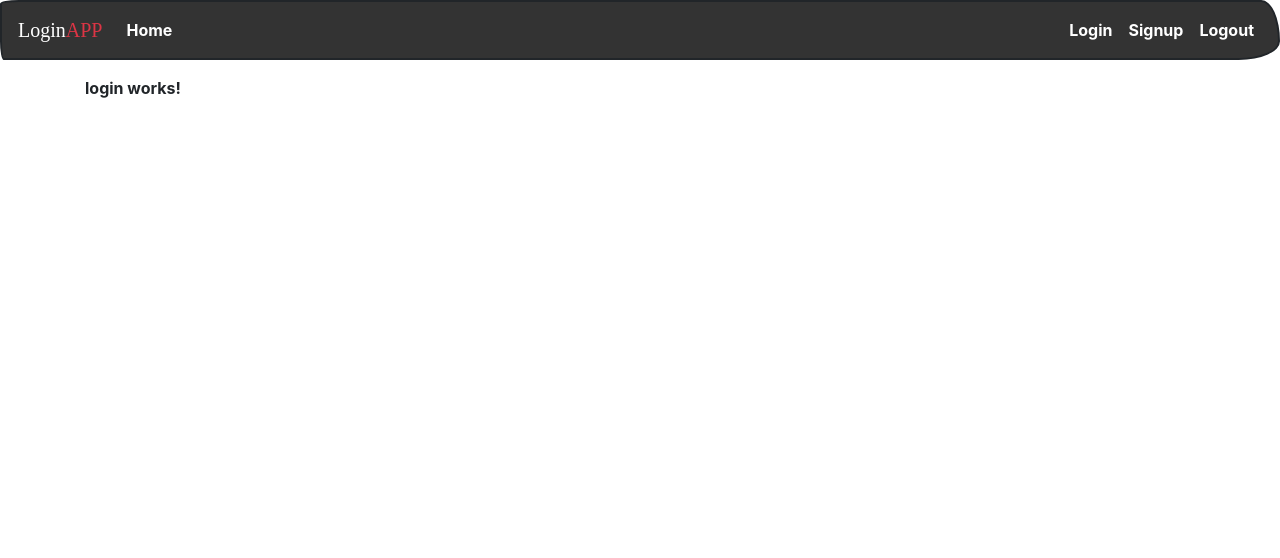
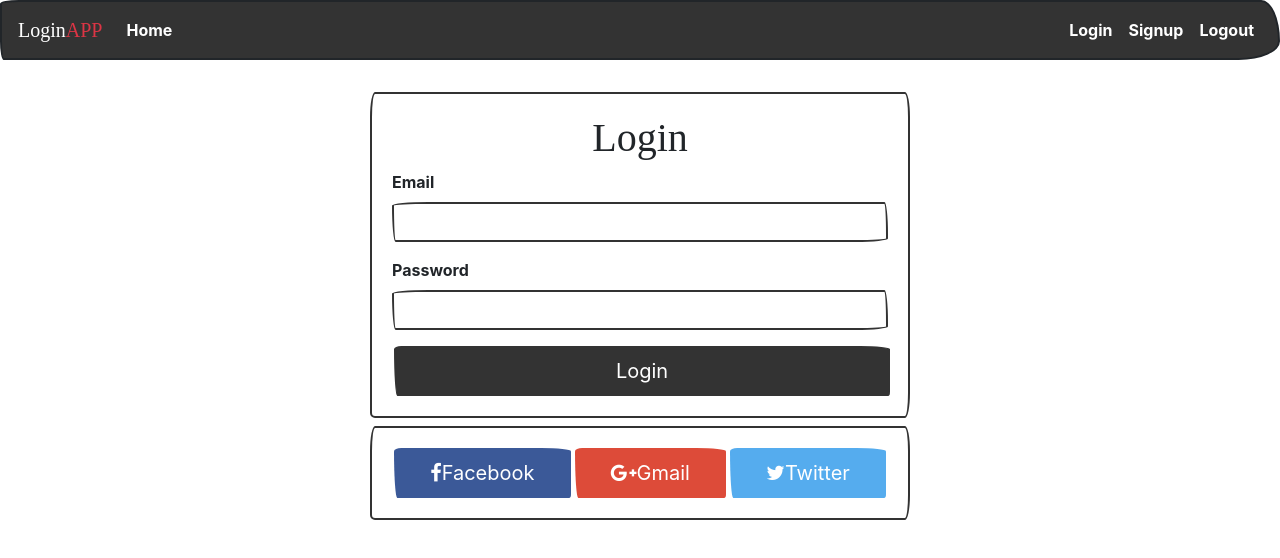
Before and after one commit to Hattori21/loginapp, an Angular app: page /login in a window 1280 px wide. Shown: the top 558 px of the page. Built offline with nearby package versions, Linux system fonts and the light colour scheme; a web font is replaced by a local one.

Commit message:
Layed out the login page

```diff
--- a/src/app/components/login/login.component.html
+++ b/src/app/components/login/login.component.html
@@ -1,3 +1,49 @@
-<p>
-  login works!
-</p>
+<div class="row">
+	<div class="col-md-6 mx-auto mt-3">
+		<div class="card">
+			<div class="card-body">
+
+				<h1 class="text-center">Login</h1>
+
+				<form>
+					<div class="form-group">
+						<label for="email">Email</label>
+						<input type="email" name="email" id="email" class="form-control">
+					</div>
+					<div class="form-group">
+						<label for="password">Password</label>
+						<input type="password" name="password" id="password" class="form-control">
+					</div>
+				</form>
+
+				<input type="text" value="Login" class="btn btn-primary btn-block btn-lg">
+
+			</div>
+		</div>
+	</div>
+</div>
+
+<div class="row">
+	<div class="col-md-6 mx-auto mt-2">
+		<div class="card">
+			<div class="card-body card-body--social">
+
+				<button class="btn btn-lg btn-facebook">
+					<i class="fa fa-facebook"></i>
+					<span>Facebook</span>
+				</button>
+
+				<button class="btn btn-lg btn-gmail">
+					<i class="fa fa-google-plus"></i>
+					<span>Gmail</span>
+				</button>
+
+				<button class="btn btn-lg btn-twitter">
+					<i class="fa fa-twitter"></i>
+					<span>Twitter</span>
+				</button>
+
+			</div>
+		</div>
+	</div>
+</div>
--- a/src/app/components/login/login.component.less
+++ b/src/app/components/login/login.component.less
@@ -0,0 +1,8 @@
+.card{
+	&-body{
+		&--social{
+			display: flex;
+			justify-content: space-between;
+		}
+	}
+}
--- a/src/styles.less
+++ b/src/styles.less
@@ -1 +1,26 @@
 /* You can add global styles to this file, and also import other style files */
+.btn{
+	flex-grow: 2;
+	margin: 0 2px;
+	&-facebook{
+		background-color: #3b5998;
+		color: white;
+		&:hover{
+			background-color: #2B447A;
+		}
+	}
+	&-gmail{
+		background-color: #dd4b39;
+		color: white;
+		&:hover{
+			background-color: #BC3524;
+		}
+	}
+	&-twitter{
+		background-color: #55acee;
+		color: white;
+		&:hover{
+			background-color: #3D8ECC;
+		}
+	}
+}
```
